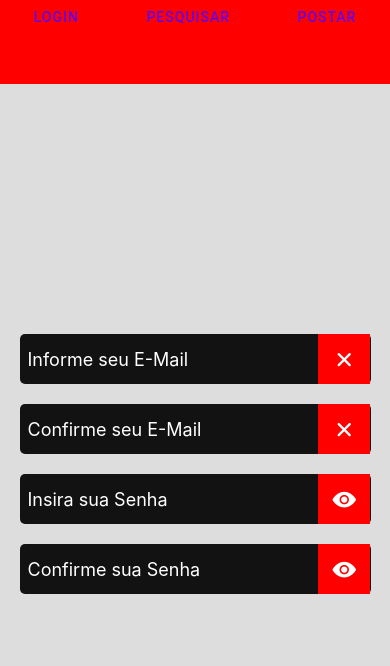
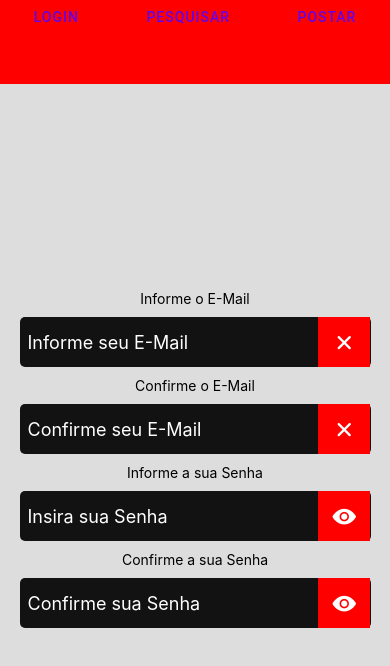
Before and after one commit to ICEI-PUC-Minas-PMV-ADS/pmv-ads-2022-1-e3-proj-mov-t3-100-ingredientes, a React Native app in the folder src/: screen /RegisterPage in a window 390 px wide. Shown: the top 666 px of the page. Built offline with nearby package versions, Linux system fonts and the light colour scheme.

Commit message:
Label e arrumando interações Register Page

```diff
--- a/src/pages/RegisterPage.js
+++ b/src/pages/RegisterPage.js
@@ -29,6 +29,7 @@ const Register = () => {
 
     <View style={StylesRegisterPage.container}>
 
+        <Text>Informe o E-Mail</Text>
         <View style={StylesRegisterPage.inputArea}>
           <TextInput placeholder='Informe seu E-Mail'
             style={StylesRegisterPage.input}
@@ -45,7 +46,7 @@ const Register = () => {
             }
           </TouchableOpacity>
         </View>
-
+        <Text>Confirme o E-Mail</Text>
         <View style={StylesRegisterPage.inputArea}>
           <TextInput placeholder='Confirme seu E-Mail'
             style={StylesRegisterPage.input}
@@ -63,7 +64,7 @@ const Register = () => {
           </TouchableOpacity>
         </View>
 
-
+        <Text>Informe a sua Senha</Text>
         <View style={StylesRegisterPage.inputArea}>
           <TextInput placeholder='Insira sua Senha'
             style={StylesRegisterPage.input}
@@ -80,7 +81,7 @@ const Register = () => {
           </TouchableOpacity>
 
         </View>
-
+        <Text>Confirme a sua Senha</Text>
         <View style={StylesRegisterPage.inputArea}>
           <TextInput placeholder='Confirme sua Senha'
             style={StylesRegisterPage.input}
```
